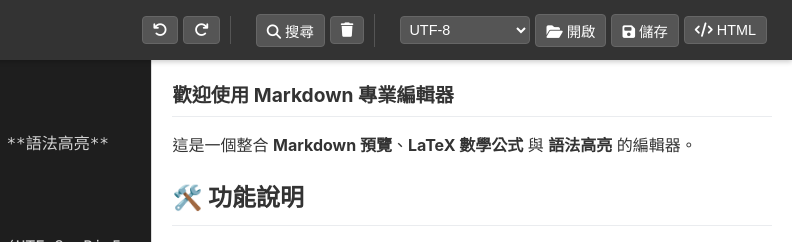
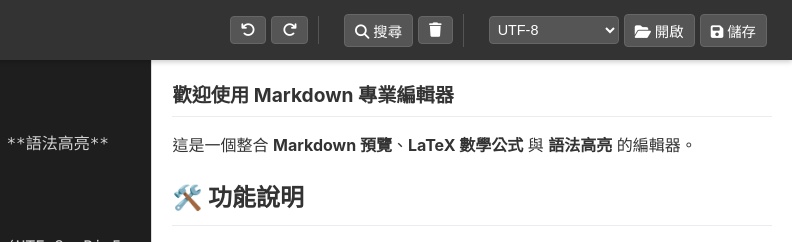
Before and after one commit to h-o-w-a-r-d/Online_Markdown_Editor, a plain HTML site: page index.html in a window 1280 px wide. Shown: the top 242 px of the page, 488-1280 px from the left. Drawn offline with nearby package versions, Linux system fonts and the light colour scheme.

Commit message:
Remove copy HTML button from index.html

```diff
--- a/index.html
+++ b/index.html
@@ -43,7 +43,6 @@
             </select>
             <button id="open-file-btn" title="從本地開啟"><i class="fas fa-folder-open"></i> 開啟</button>
             <button id="save-file-btn" title="保存到本地"><i class="fas fa-save"></i> 儲存</button>
-            <button id="copy-html-btn" title="複製 HTML"><i class="fas fa-code"></i> HTML</button>
         </div>
     </div>
 </header>
```
